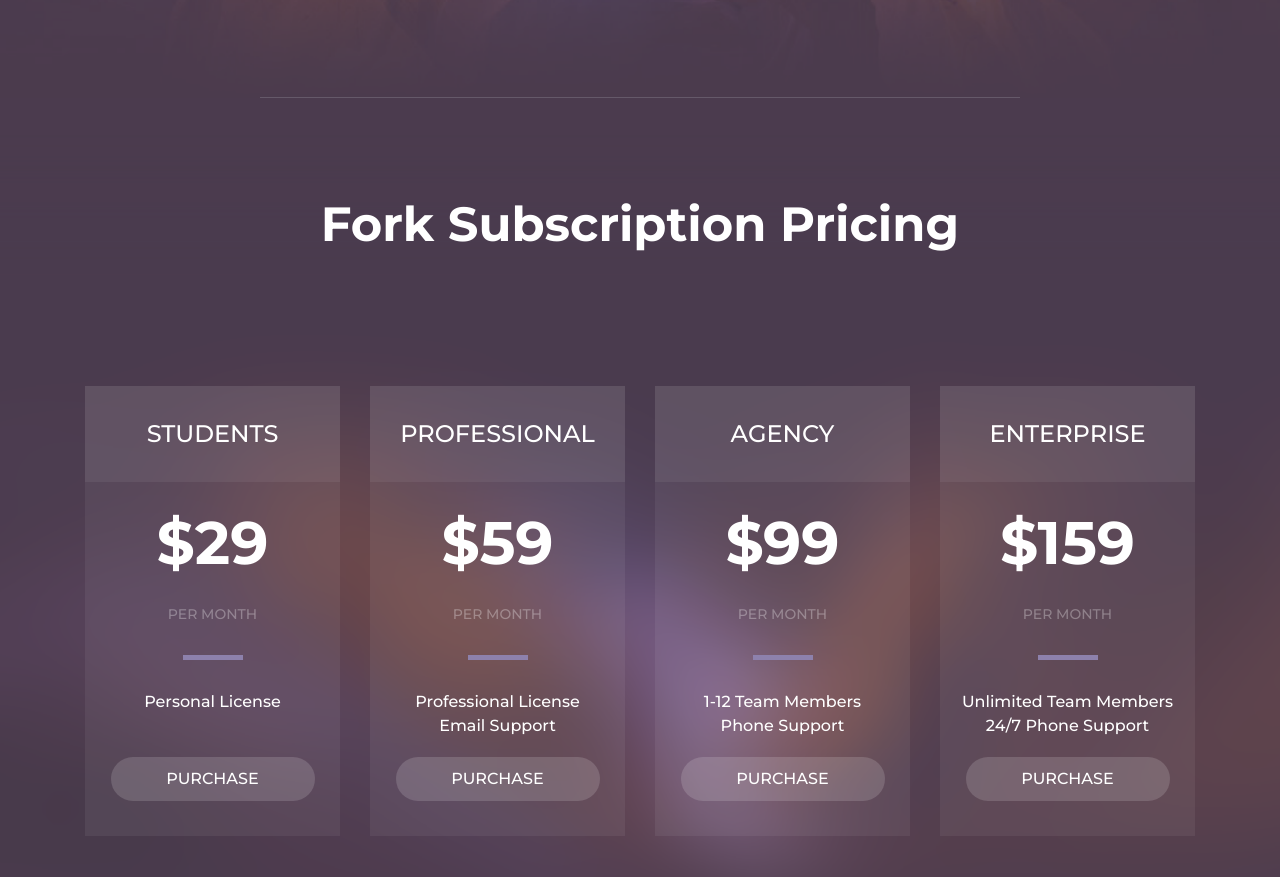
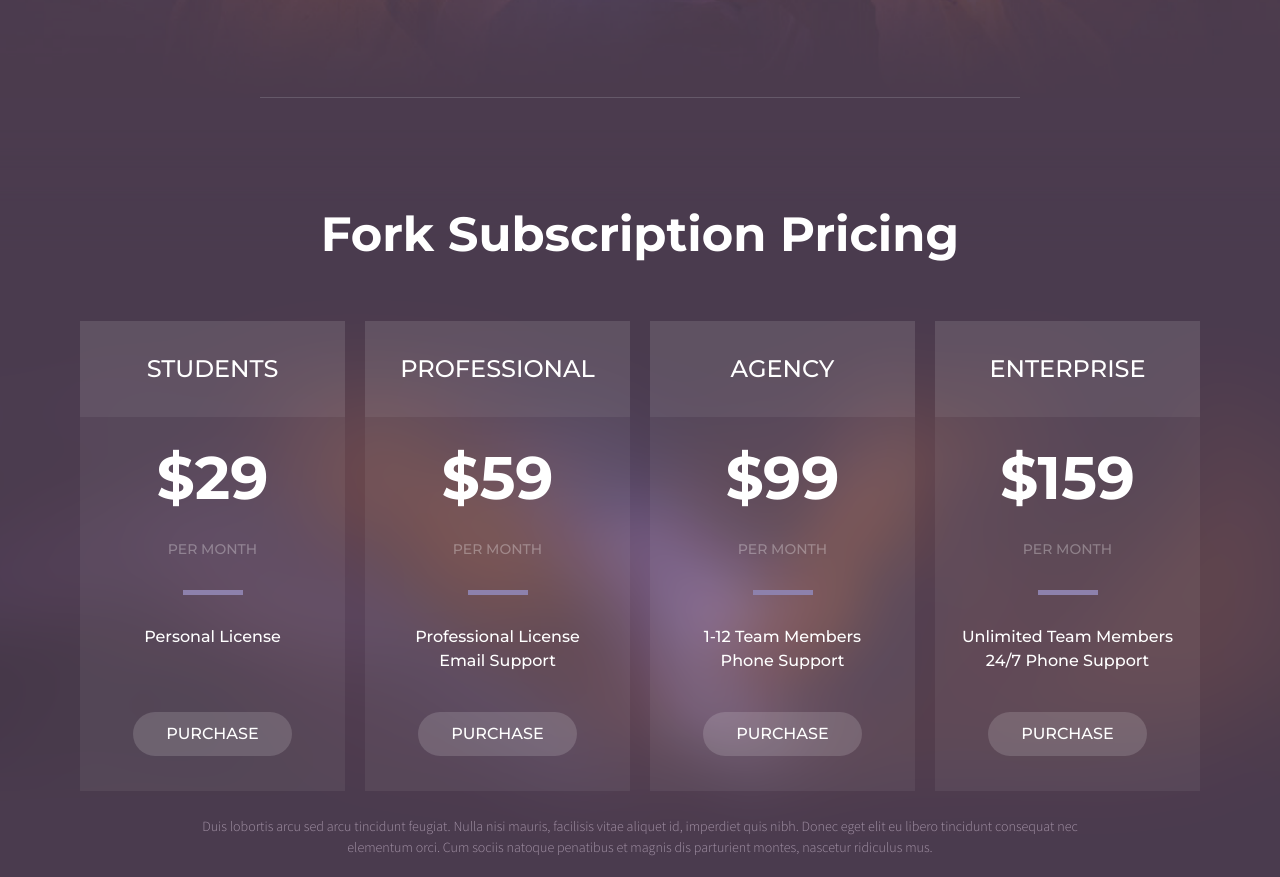
Before and after one commit to bartlomiej-pluta/forkio, a website: page src/index.html in a window 1280 px wide. Shown: the part 3289-4166 px from the top of the page. Drawn offline with nearby package versions, Linux system fonts and the light colour scheme; files that its build step writes are made by us from their sources.

Commit message:
Fix pricing section

```diff
--- a/src/index.html
+++ b/src/index.html
@@ -347,7 +347,7 @@
         <p class="pricing__title">Fork Subscription Pricing</p>
         <div class="container">
             <div class="row justify-content-center">
-                <div class="col-8 col-sm-6 col-lg-3">
+                <div class="price-wrapper col-md-3 col-sm-6 col-7">
                     <div class="price">
                         <p class="price__title">Students</p>
                         <p class="price__value">$29</p>
@@ -359,7 +359,7 @@
                         </a>
                     </div>
                 </div>
-                <div class="col-8 col-sm-6 col-lg-3">
+                <div class="price-wrapper col-md-3 col-sm-6 col-7">
                     <div class="price">
                         <p class="price__title">Professional</p>
                         <p class="price__value">$59</p>
@@ -371,7 +371,7 @@
                         </a>
                     </div>
                 </div>
-                <div class="col-8 col-sm-6 col-lg-3">
+                <div class="price-wrapper col-md-3 col-sm-6 col-7">
                     <div class="price">
                         <p class="price__title">Agency</p>
                         <p class="price__value">$99</p>
@@ -383,7 +383,7 @@
                         </a>
                     </div>
                 </div>
-                <div class="col-8 col-sm-6 col-lg-3">
+                <div class="price-wrapper col-md-3 col-sm-6 col-7">
                     <div class="price">
                         <p class="price__title">Enterprise</p>
                         <p class="price__value">$159</p>
--- a/src/scss/_pricing.scss
+++ b/src/scss/_pricing.scss
@@ -2,45 +2,37 @@
   background: $background-violet url(../img/testimonials/pricing.png) no-repeat center / cover;
   padding-top: 90px;
   padding-bottom: 75px;
+  min-width: 320px;
 }
 
 .pricing__title {
+  padding: 10px;
   font-family: Montserrat, sans-serif;
   font-size: 48px;
   font-weight: bold;
   color: white;
   text-transform: capitalize;
   text-align: center;
+
+  @media all and (max-width: $tablet) {
+    font-size: 38px;
   }
 
-.price {
-  position: relative;
-  margin-top: 110px;
-  margin-bottom: 125px;
-  background-color: rgba(255, 255, 255, 0.06);
-  height: 450px;
+  @media all and (max-width: $phone) {
+    font-size: 30px;
+  }
+}
+
+.price-wrapper {
+  padding: 25px 10px;
+  height: 520px;
   transition: $hover-duration;
 
-  @media all and (max-width: $desktop) {
-    margin-top: 15px;
-    margin-bottom: 15px;
-  }
+  &:hover {
+    padding: 0 2px;
+    transition: $hover-duration;
 
-  @media all and (min-width: $desktop) and (max-width: $desktop-xl) {
-    height: 470px;
-  }
-
-  &:hover {
-    @media all and (min-width: $desktop) {
-      margin-top: 70px;
-      margin-bottom: 75px;
-      height: 530px;
-    }
-    @media all and (max-width: $desktop) {
-      margin-top: 7px;
-      margin-bottom: 7px;
-      height: 467px;
-    }
+    .price {
       background-color: rgba(0, 0, 0, 0.06);
       transition: $hover-duration;
 
@@ -49,6 +41,18 @@
         transition: $hover-duration;
       }
     }
+  }
+
+  @media all and (max-width: $tablet) {
+    height: 450px;
+  }
+}
+
+.price {
+  position: relative;
+  height: 100%;
+  background-color: rgba(255, 255, 255, 0.06);
+  transition: $hover-duration;
 }
 
 .price__title {
@@ -61,6 +65,14 @@
   padding: 30px 0;
   text-align: center;
   transition: $hover-duration;
+
+  @media all and (max-width: $desktop-xl) {
+    font-size: 18px;
+  }
+
+  @media all and (max-width: $small-phone) {
+    font-size: 16px;
+  }
 }
 
 .price__value {
@@ -69,6 +81,14 @@
   font-weight: bold;
   color: white;
   text-align: center;
+
+  @media all and (max-width: $desktop-xl) {
+    font-size: 50px;
+  }
+
+  @media all and (max-width: $tablet) {
+    font-size: 40px;
+  }
 }
 
 .price__period {
@@ -91,17 +111,25 @@
 }
 
 .price__description {
+  padding: 0 15px;
   font-family: Montserrat, sans-serif;
   font-size: 16px;
   font-weight: 500;
   color: white;
   text-transform: capitalize;
   text-align: center;
+
+  @media all and (max-width: $desktop-xl) {
+    font-size: 13px;
+  }
+
+  @media all and (max-width: $small-phone) {
+    font-size: 11px;
+  }
 }
 
 .price__rounded-button--purchase {
-  padding-top: 10px;
-  padding-bottom: 10px;
+  padding: 10px 0;
   background-color: rgba(255, 255, 255, 0.15);
   position: absolute;
   left: 0;
@@ -110,11 +138,25 @@
   bottom: 35px;
   margin: auto;
   display: block;
-  width: 80%;
   font-family: Montserrat, sans-serif;
   font-weight: 500;
   font-size: 16px;
   text-transform: uppercase;
+  width: 60%;
+
+  @media all and (max-width: $desktop-xl) {
+    font-size: 13px;
+    width: 70%;
+  }
+
+  @media all and (max-width: $tablet) {
+    width: 60%;
+  }
+
+  @media all and (max-width: $small-phone) {
+    font-size: 11px;
+    width: 60%;
+  }
 }
 
 .pricing__footer {
```
Lines whose indentation alone changed are shown as unchanged.
